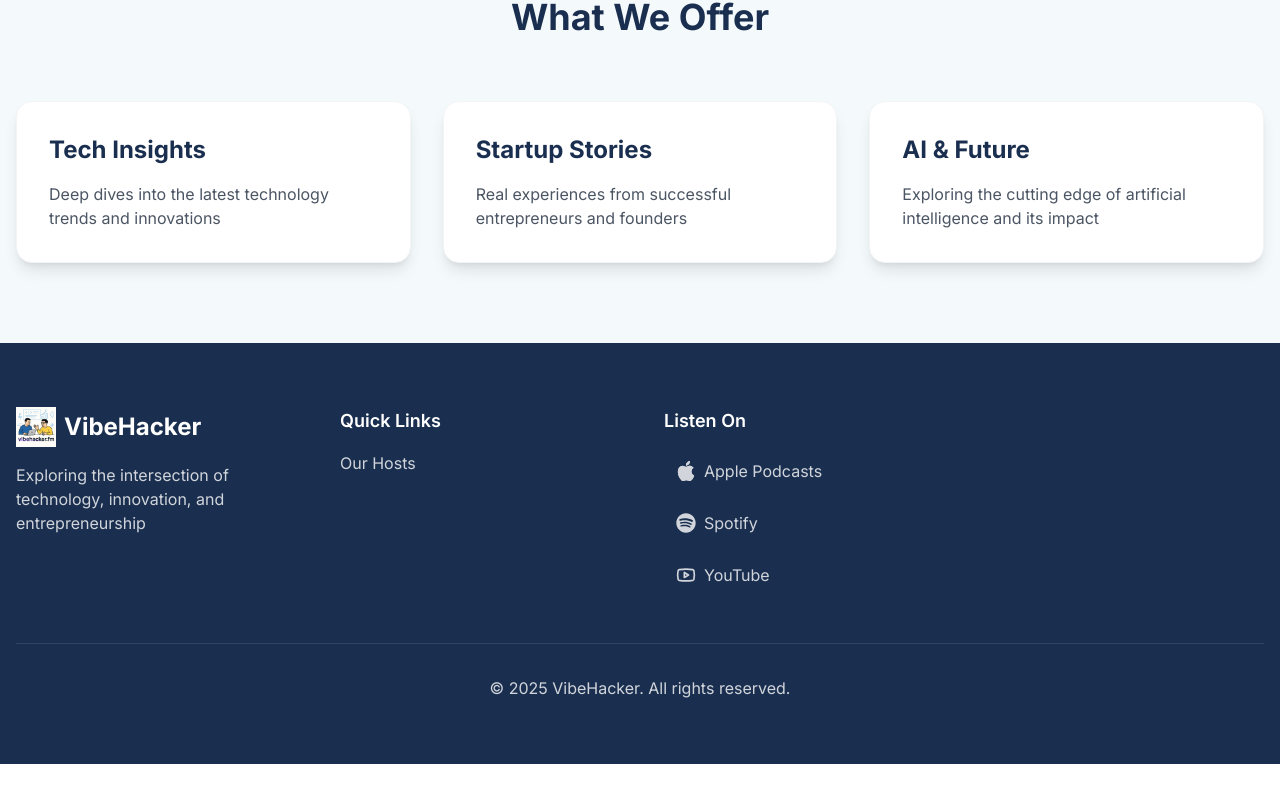
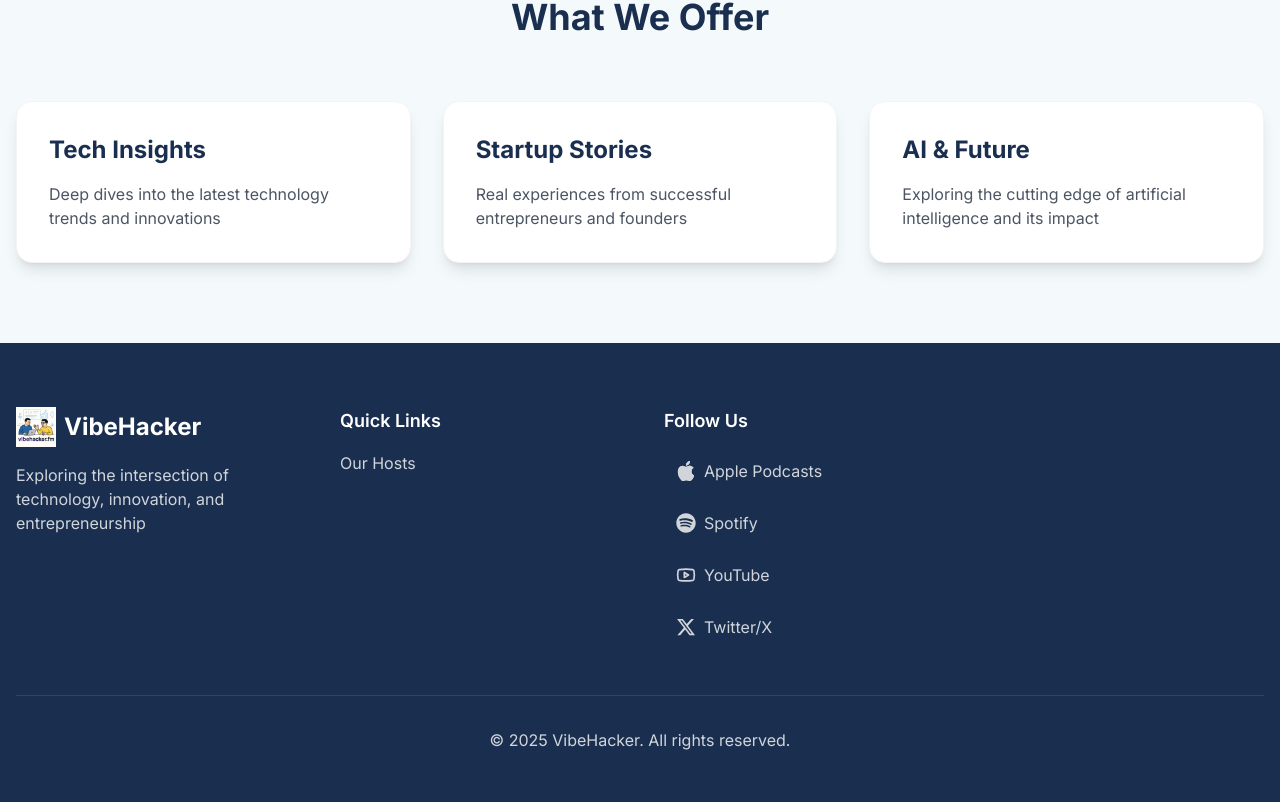
Before and after one commit to Qualia-Li/pages.stooltopia.com, a Next.js app: page / in a window 1280 px wide. Shown: the part 2309-3111 px from the top of the page. Before the commit the page ends 3073 px from the top, so only its background shows below. Built offline with nearby package versions, Linux system fonts and the light colour scheme.

Commit message:
feat: Add Twitter icon and link to follow us

```diff
--- a/src/app/page.tsx
+++ b/src/app/page.tsx
@@ -3,6 +3,7 @@ import Image from "next/image";
 import { Music, Podcast, Youtube } from 'lucide-react';
 import { FaSpotify } from 'react-icons/fa';
 import { BsApple } from 'react-icons/bs';
+import { FaXTwitter } from 'react-icons/fa6';
 import { Tabs, TabsList, TabsTrigger, TabsContent } from "@/components/ui/tabs"
 
 export default function Home() {
@@ -431,7 +432,7 @@ export default function Home() {
 
             {/* Listen On */}
             <div>
-              <h3 className="text-lg font-semibold mb-4">Listen On</h3>
+              <h3 className="text-lg font-semibold mb-4">Follow Us</h3>
               <ul className="space-y-3">
                 <li>
                   <a
@@ -466,6 +467,17 @@ export default function Home() {
                     YouTube
                   </a>
                 </li>
+                <li>
+                  <a
+                    href="https://x.com/VibehackerFM"
+                    target="_blank"
+                    rel="noopener noreferrer"
+                    className="inline-flex items-center gap-2 text-gray-300 hover:text-white transition-colors rounded-md hover:bg-white/10 px-3 py-2"
+                  >
+                    <FaXTwitter className="w-5 h-5" />
+                    Twitter/X
+                  </a>
+                </li>
               </ul>
             </div>
           </div>
```
